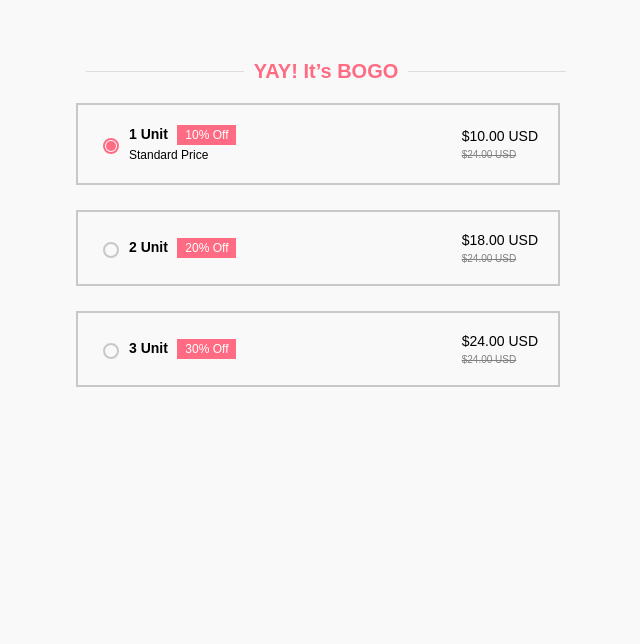
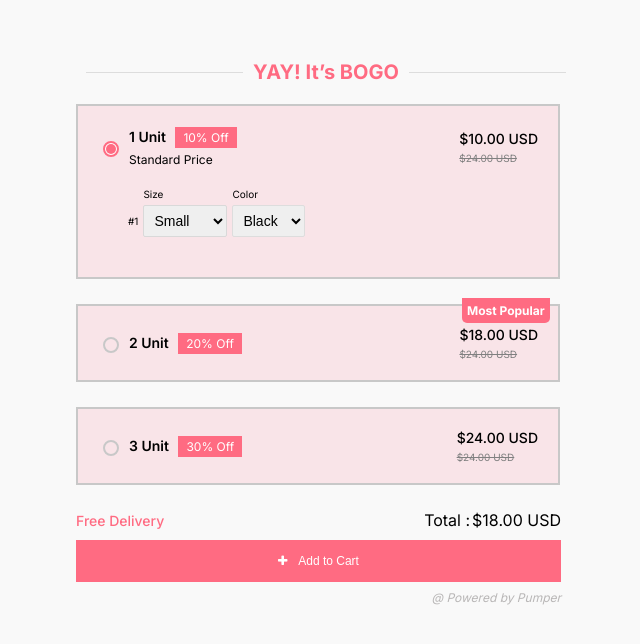
Before and after one commit to krutik-kp/BOGO, a plain HTML site: page index.html in a window 1280 px wide. Both pictures are taken after a click on the radio button "1 Unit". Shown: the whole page, without its empty margins (314-954 px from the left). Drawn offline with Linux system fonts and the light colour scheme.

Commit message:
Tasks: Functionality added Refactor Code

```diff
--- a/index.html
+++ b/index.html
@@ -5,6 +5,14 @@
     <meta name="viewport" content="width=device-width, initial-scale=1.0" />
     <title>BOGO Offer</title>
     <link rel="stylesheet" href="styles.css" />
+    <link
+      href="https://fonts.googleapis.com/css2?family=Inter:wght@100..900&display=swap"
+      rel="stylesheet"
+    />
+    <link
+      rel="stylesheet"
+      href="https://cdnjs.cloudflare.com/ajax/libs/font-awesome/4.7.0/css/font-awesome.min.css"
+    />
   </head>
   <body>
     <div class="price-container">
@@ -14,8 +22,8 @@
         <div class="line"></div>
       </div>
 
-      <div class="pricing-option" id="1" onclick="expandPriceDetails(1)">
-        <div class="unit-selection">
+      <div class="pricing-option" id="1">
+        <div class="unit-selection" onclick="expandPriceDetails(1)">
           <div class="unit-option">
             <input type="radio" name="unit" id="unit1" />
             <div class="unit-info">
@@ -31,10 +39,11 @@
             <div class="old-price">$24.00 USD</div>
           </div>
         </div>
+        <div class="details" id="details-1"></div>
       </div>
 
-      <div class="pricing-option" id="2" onclick="expandPriceDetails(2)">
-        <div class="unit-selection">
+      <div class="pricing-option" id="2">
+        <div class="unit-selection" onclick="expandPriceDetails(2)">
           <div class="unit-option">
             <input type="radio" name="unit" id="unit2" />
             <div class="unit-info">
@@ -50,9 +59,11 @@
             <div class="old-price">$24.00 USD</div>
           </div>
         </div>
+        <div class="most-popular">Most Popular</div>
+        <div class="details" id="details-2"></div>
       </div>
-      <div class="pricing-option" id="3" onclick="expandPriceDetails(3)">
-        <div class="unit-selection">
+      <div class="pricing-option" id="3">
+        <div class="unit-selection" onclick="expandPriceDetails(3)">
           <div class="unit-option">
             <input type="radio" name="unit" id="unit3" />
             <div class="unit-info">
@@ -68,7 +79,23 @@
             <div class="old-price">$24.00 USD</div>
           </div>
         </div>
+        <div class="details" id="details-3"></div>
       </div>
+      <div class="delivery-details">
+        <div class="delivery-type">Free Delivery</div>
+        <div class="total-amount">
+          <div>Total :</div>
+          <div>$18.00 USD</div>
+        </div>
+      </div>
+      <button>
+        <i
+          class="fa fa-plus"
+          style="margin-right: 8px; font-weight: normal"
+        ></i>
+        Add to Cart
+      </button>
+      <div class="pumper">@ Powered by Pumper</div>
     </div>
 
     <script src="script.js"></script>
--- a/script.js
+++ b/script.js
@@ -1,10 +1,64 @@
-const callFunction = () => {
-  console.log("function call");
-}
+const expandPriceDetails = (unitNumber) => {
+  selectRadioButton(unitNumber);
+  collapseOtherDetails(unitNumber);
+  const details = document.getElementById(`details-${unitNumber}`);
 
-const expandPriceDetails = (unitNumber) => {
-    console.log('-unitNumber',unitNumber)
-    const doc = window.document.getElementById(unitNumber)
-    console.log("function call",doc);
+  if (!details.innerHTML) {
+    details.innerHTML = generateDropdowns(unitNumber);
+    details.classList.add("expanded");
+  } else {
+    details.innerHTML = "";
+    details.classList.remove("expanded");
+  }
+};
 
-}
+const selectRadioButton = (unitNumber) => {
+  document.getElementById(`unit${unitNumber}`).checked = true;
+};
+
+const collapseOtherDetails = (unitNumber) => {
+  document.querySelectorAll(".details").forEach((detail) => {
+    if (detail.id !== `details-${unitNumber}`) {
+      detail.innerHTML = "";
+      detail.classList.remove("expanded");
+    }
+  });
+};
+
+const generateDropdowns = (unitNumber) => {
+  let dropDownHTML = "";
+  for (let i = 1; i <= unitNumber; i++) {
+    dropDownHTML += `
+            <div class='dropdown-container'>
+              <label style="font-weight: 400;font-size: 10px;${
+                i === 1 ? "margin-top: 16px;" : ""
+              }"> #${i}  </label>
+              <div style="display: flex; flex-direction: column">
+                  ${
+                    i === 1
+                      ? '<label style="font-size: 10px; font-weight: 400; margin-bottom: 5px">Size</label>'
+                      : ""
+                  }
+                  <select style="border-color: #D9D9D9">
+                      <option>Small</option>
+                      <option>Medium</option>
+                      <option>Large</option>
+                  </select>
+              </div>
+              <div style="display: flex; flex-direction: column;">
+                  ${
+                    i === 1
+                      ? '<label style="font-size: 10px; font-weight: 400; margin-bottom: 5px">Color</label>'
+                      : ""
+                  }
+                  <select>
+                      <option>Black</option>
+                      <option>Blue</option>
+                      <option>Green</option>
+                  </select>
+              </div>
+            </div>
+          `;
+  }
+  return dropDownHTML;
+};
--- a/styles.css
+++ b/styles.css
@@ -1,5 +1,5 @@
 body {
-  font-family: Arial, sans-serif;
+  font-family: "Inter", sans-serif;
   background-color: #f9f9f9;
   margin: 0;
   padding: 0;
@@ -48,11 +48,7 @@ body {
   margin-bottom: 25px;
   position: relative;
   cursor: pointer;
-  transition: background 0.3s ease, border 0.3s ease;
-}
-
-.pricing-option:hover {
-  background: rgb(243, 209, 214);
+  background-color: #f9e4e8;
 }
 
 .pricing-option.selected {
@@ -84,13 +80,14 @@ body {
 
 .most-popular {
   position: absolute;
-  top: -10px;
-  left: 70%;
+  top: -8px;
+  left: 80%;
   background: #ff6b82;
   color: white;
   font-size: 12px;
   padding: 5px;
-  border-radius: 5px;
+  border-bottom-right-radius: 5px;
+  border-bottom-left-radius: 5px;
   font-weight: bold;
 }
 
@@ -130,7 +127,6 @@ input[type="radio"]:checked::before {
   background-color: #ff6b82;
 }
 
-
 .select-group {
   display: flex;
   gap: 10px;
@@ -141,8 +137,8 @@ input[type="radio"]:checked::before {
 }
 
 select {
-  padding: 8px;
-  border-radius: 5px;
+  padding: 6px;
+  border-radius: 2px;
   border: 1px solid #ddd;
   font-size: 14px;
 }
@@ -170,6 +166,73 @@ select {
 .price-type {
   font-size: 12px;
   font-weight: 400;
+}
+
+.details {
+  display: none;
+  padding: 10px;
+  background: #f9f9f9;
+  margin-top: 10px;
+  margin-left: 20px;
+}
+
+.expanded {
+  display: block;
+  background-color: #f9e4e8;
+}
+
+.dropdown-container {
+  margin-bottom: 10px;
+  display: flex;
+  align-items: center;
+  gap: 5px;
+}
+
+.delivery-details {
+  display: flex;
+  align-items: center;
+  justify-content: space-between;
+  max-width: 485px;
+  flex-wrap: wrap;
+}
+
+.delivery-type {
+  color: #ff6b82;
+  font-weight: 500;
+  font-size: 14px;
+}
+
+.total-amount {
+  display: flex;
+  align-items: center;
+  gap: 2px;
+}
+
+button {
+  display: block;
+  width: 100%;
+  border: none;
+  gap: 2px;
+  background-color: #ff6b82;
+  color: white;
+  padding: 14px 28px;
+  font-size: 12px;
+  font-weight: 500;
+  cursor: pointer;
+  max-width: 485px;
+  text-align: center;
+  margin-top: 10px;
+}
+
+.pumper{
+  max-width: 485px;
+  display: flex;
+  font-weight: 400;
+  font-size: 12px;
+  justify-content: right;
+  font-style: italic;
+  margin-top: 8px;
+  color: #b8b6b6;
 }
 
 @media (max-width: 768px) {
```
